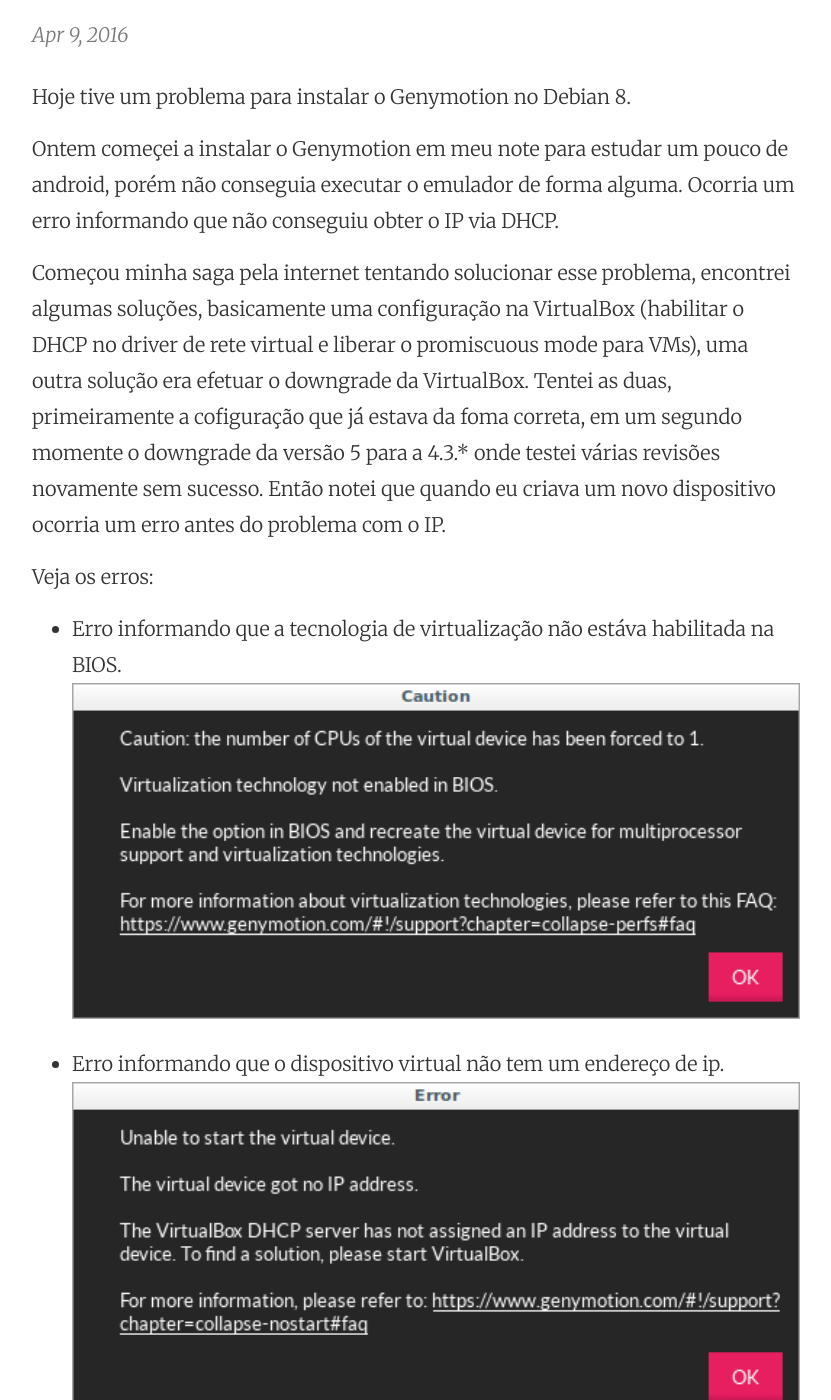
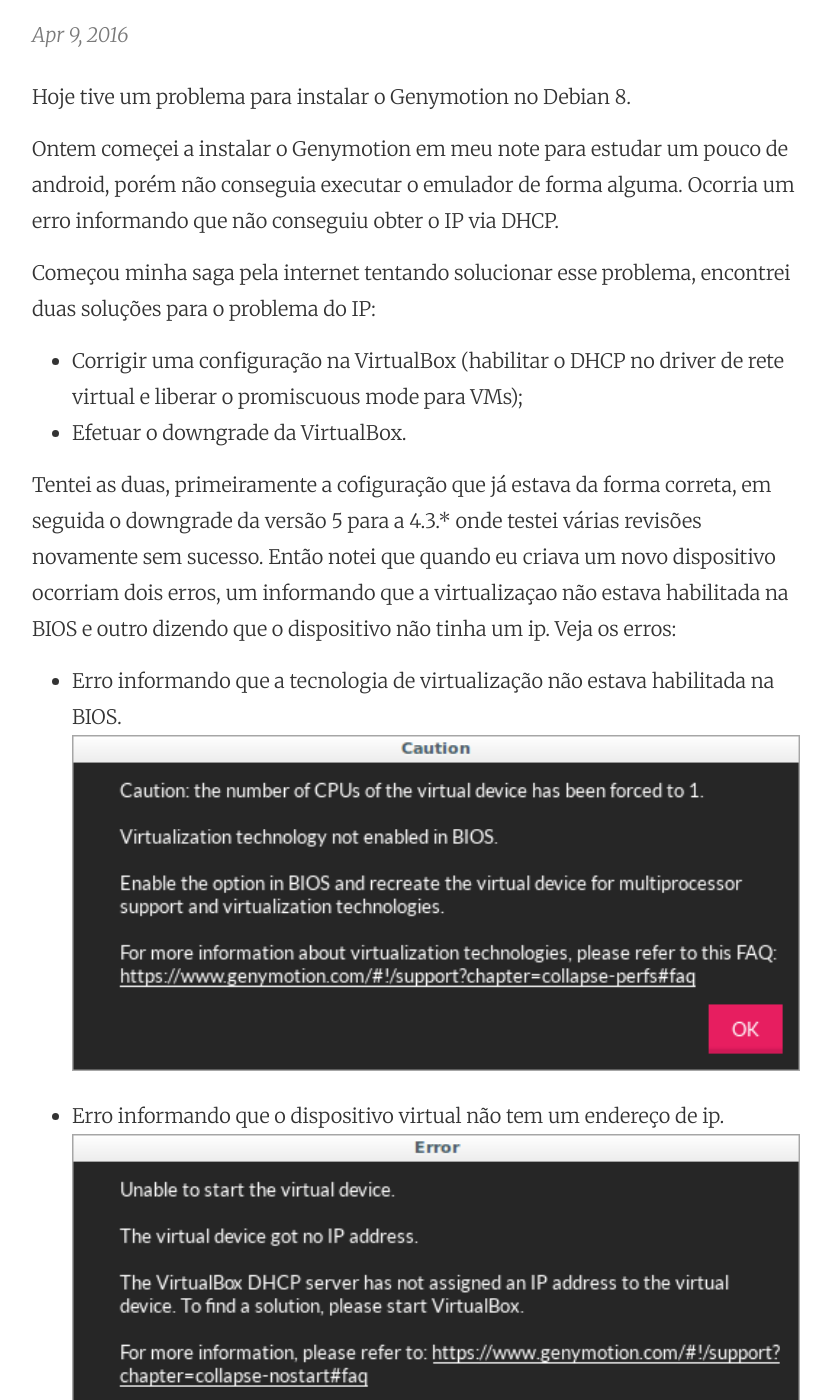
Before and after one commit to robertocojr/rcandido.github.io, a Jekyll site: the page built from _posts/2016-04-09-genymotion.markdown, in a window 1280 px wide and 1400 px high, scrolled down 324 px. Shown: the whole window, without its empty margins (224-1055 px from the left). Built offline with Jekyll 4.4.1, drawn with Linux system fonts in a browser that asks for light colours; some of the changed text lies outside the part shown.

Commit message:
melhoria post

```diff
--- a/_posts/2016-04-09-genymotion.markdown
+++ b/_posts/2016-04-09-genymotion.markdown
@@ -9,12 +9,13 @@
 
 Ontem começei a instalar o Genymotion em meu note para estudar um pouco de android, porém não conseguia executar o emulador de forma alguma. Ocorria um erro informando que não conseguiu obter o IP via DHCP.
 
-Começou minha saga pela internet tentando solucionar esse problema, encontrei algumas soluções, basicamente uma configuração na VirtualBox (habilitar o DHCP no driver de rete virtual e liberar o promiscuous mode para VMs), uma outra solução era efetuar o downgrade da VirtualBox. Tentei as duas, primeiramente a cofiguração que já estava da foma correta, em um segundo momente o downgrade da versão 5 para a 4.3.* onde testei várias revisões novamente sem sucesso.
-Então notei que quando eu criava um novo dispositivo ocorria um erro antes do problema com o IP.
+Começou minha saga pela internet tentando solucionar esse problema, encontrei duas soluções para o problema do IP:
+- Corrigir uma configuração na VirtualBox (habilitar o DHCP no driver de rete virtual e liberar o promiscuous mode para VMs);
+- Efetuar o downgrade da VirtualBox.
 
-Veja os erros:
+Tentei as duas, primeiramente a cofiguração que já estava da forma correta, em seguida o downgrade da versão 5 para a 4.3.* onde testei várias revisões novamente sem sucesso. Então notei que quando eu criava um novo dispositivo ocorriam dois erros, um informando que a virtualizaçao não estava habilitada na BIOS e outro dizendo que o dispositivo não tinha um ip. Veja os erros:
 
-- Erro informando que a tecnologia de virtualização não estáva habilitada na BIOS.
+- Erro informando que a tecnologia de virtualização não estava habilitada na BIOS.
 ![Erro BIOS]({{ site.baseurl }}/images/20160408_erro-bios.png)
 {: center }
 
```
Also changed, not shown: other parts of _posts/2016-04-09-genymotion.markdown (+1 -1 lines).
